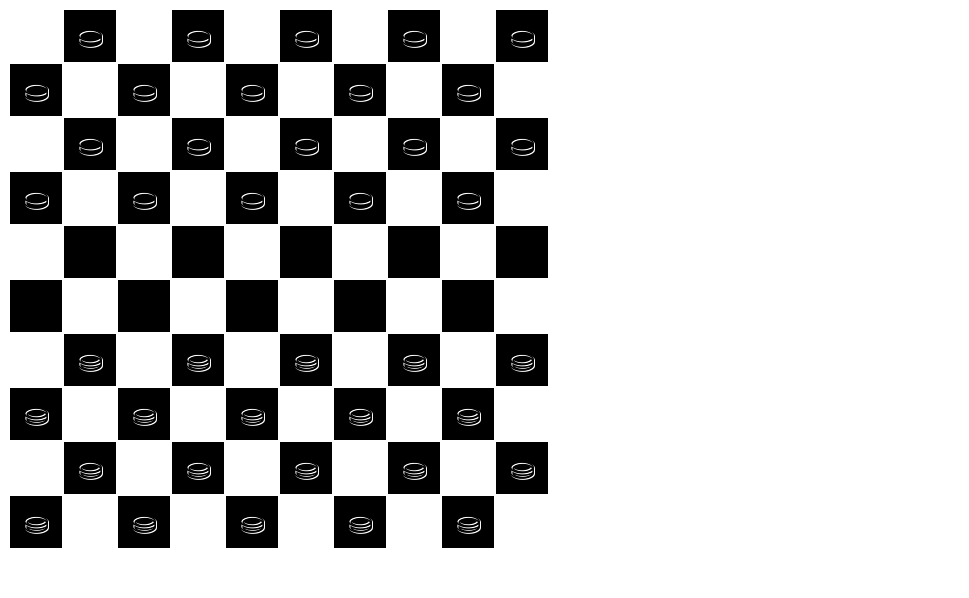
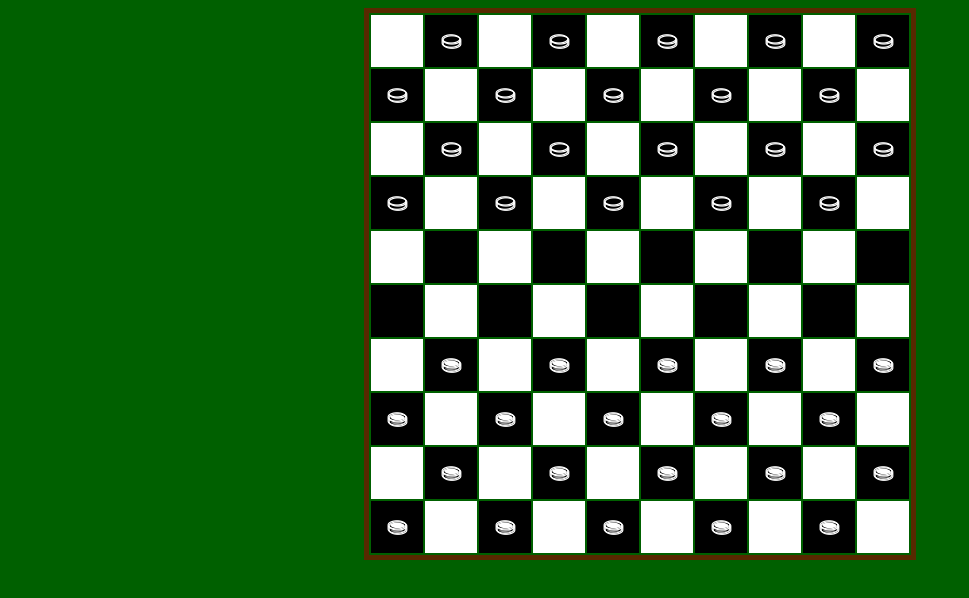
Before and after one commit to lecavalierriant/Jeux, a plain HTML site: page Dames/Dames.html in a window 1280 px wide. Shown: the whole page, without its empty margins (0-969 px from the left). Drawn offline with Linux system fonts and the light colour scheme.

Commit message:
Update Dames.html

```diff
--- a/Dames/Dames.html
+++ b/Dames/Dames.html
@@ -11,6 +11,7 @@
 	<title>Dames</title>
 	<meta charset = utf-8>
 	<link rel = "shortcut icon" href = ../Jeux.ico>
+	<link rel = stylesheet href = ../Jeux.css>
 	<link rel = stylesheet href = Dames.css>
 	<script src = Dames.js></script>
 </head>
```
